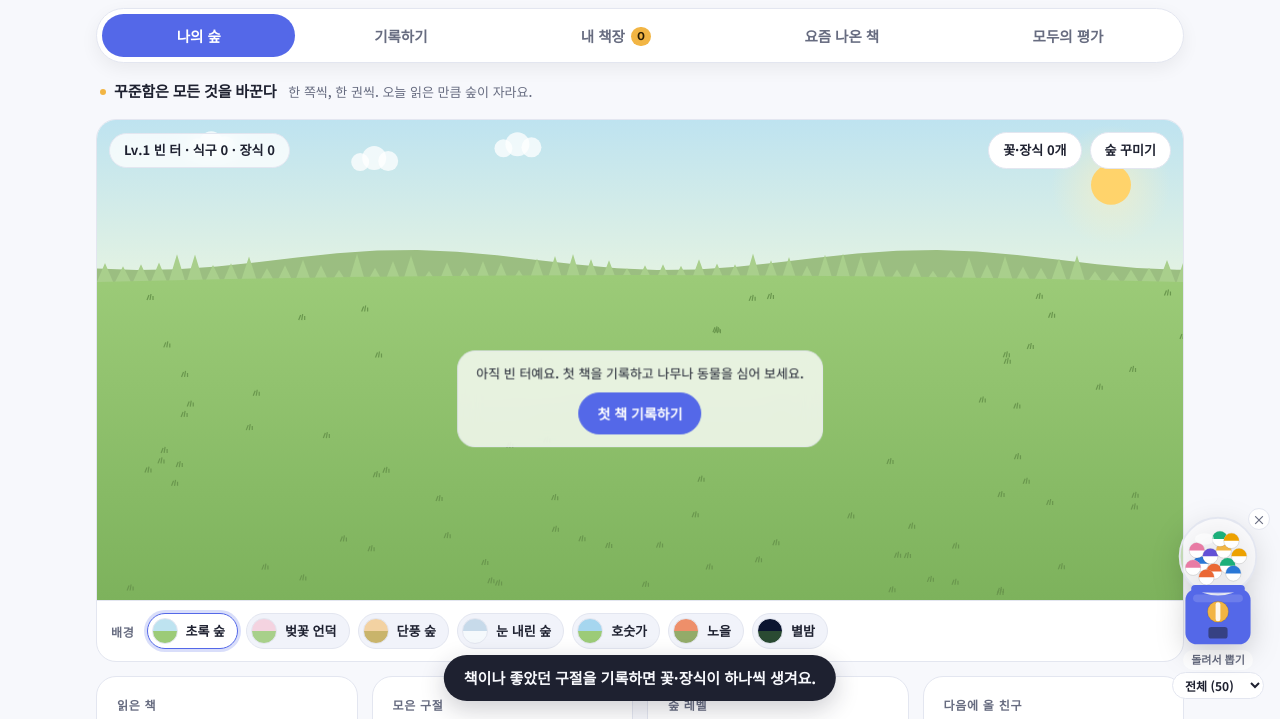
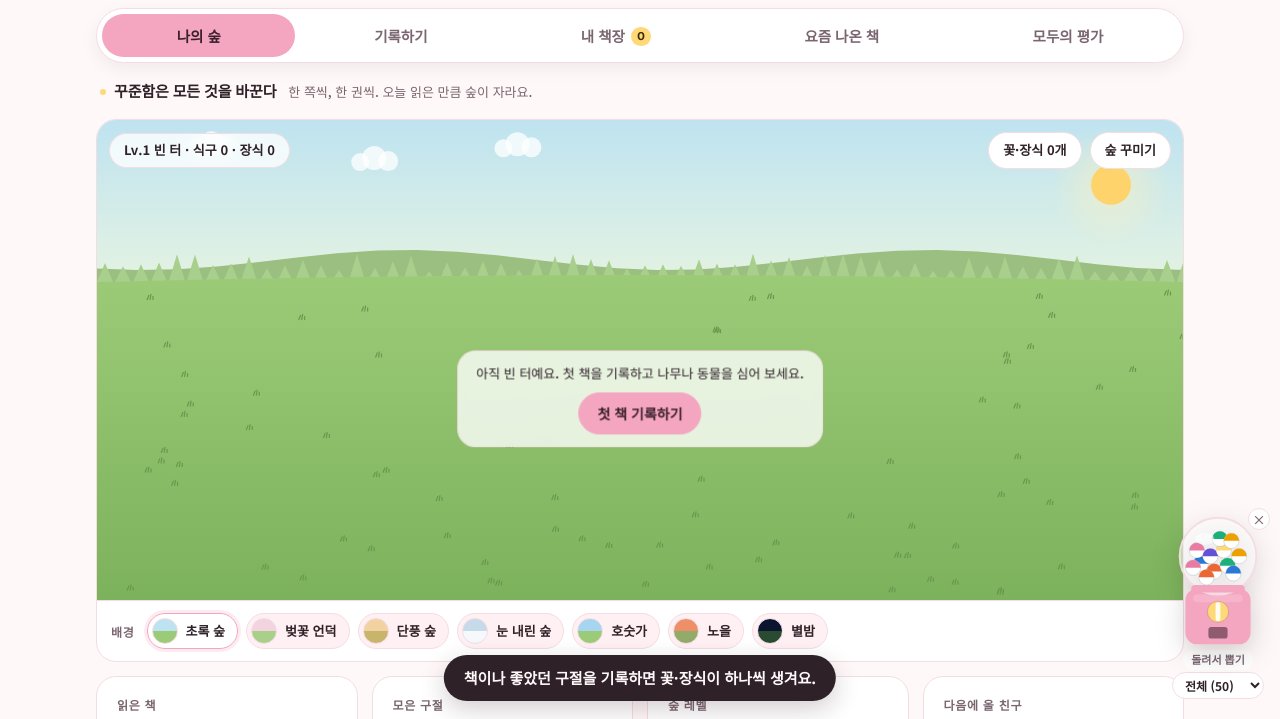
Before and after one commit to cho602/site04, a plain HTML site: page index.html in a window 1280 px wide. Both pictures are taken after a click on the button "꽃·장식 0개". Shown: the part 81-800 px from the top of the page. Drawn offline with nearby package versions, Linux system fonts and the light colour scheme; a web font is replaced by a local one.

Commit message:
Pastel pink and yellow palette
Co-Authored-By: Claude Opus 5.5 <noreply@anthropic.com>

```diff
--- a/index.html
+++ b/index.html
@@ -13,8 +13,8 @@
 <style>
 /* Layout: bento grid — a full-width living forest tile with a background strip, stat tiles, a "new books" shelf, then record form beside my bookshelf. */
 :root {
-  --bg: #F7F8FC; --card: #FFFFFF; --card2: #F1F3FA; --ink: #1E2130; --muted: #676C80; --line: #E3E6F0;
-  --accent: #5468E8; --accent-ink: #FFFFFF; --pop: #F2B544; --pop-ink: #2A1C04; --danger: #C2412D; --glass: rgba(255,255,255,0.78);
+  --bg: #FFF8F9; --card: #FFFFFF; --card2: #FFF0F3; --ink: #2E2228; --muted: #7A6670; --line: #F3DDE3;
+  --accent: #F4A6C0; --accent-ink: #3B1F2B; --pop: #FFD978; --pop-ink: #3A2A06; --danger: #C2412D; --glass: rgba(255,255,255,0.78);
   --s1: #2a78d6; --s2: #eb6834; --s3: #1baf7a; --s4: #eda100; --s5: #e87ba4; --s6: #008300; --s7: #6250d6; --s8: #e34948; --s-other: #a3a39c;
   --f-display: "Noto Sans KR", "Apple SD Gothic Neo", "Malgun Gothic", sans-serif;
   --f-num: "Bricolage Grotesque", "Noto Sans KR", system-ui, sans-serif;
@@ -22,14 +22,14 @@
   --night: 0;
 }
 @media (prefers-color-scheme: dark) { :root:not([data-theme="light"]) {
-  --bg: #14161F; --card: #1C1F2B; --card2: #242836; --ink: #EEF0F7; --muted: #A0A5B8; --line: #30354A;
-  --accent: #9DAAFF; --accent-ink: #141833; --pop: #F2B544; --pop-ink: #2A1C04; --danger: #F08A72; --glass: rgba(28,31,43,0.8);
+  --bg: #1A1418; --card: #241C21; --card2: #2D2329; --ink: #F7ECF0; --muted: #B8A3AD; --line: #3D2F36;
+  --accent: #F4A6C0; --accent-ink: #2B141E; --pop: #FFD978; --pop-ink: #3A2A06; --danger: #F08A72; --glass: rgba(36,28,33,0.8);
   --s1: #3987e5; --s2: #d95926; --s3: #199e70; --s4: #c98500; --s5: #d55181; --s6: #0ca30c; --s7: #9085e9; --s8: #e66767; --s-other: #6b6b66;
   --night: 1; color-scheme: dark;
 } }
 :root[data-theme="dark"] {
-  --bg: #14161F; --card: #1C1F2B; --card2: #242836; --ink: #EEF0F7; --muted: #A0A5B8; --line: #30354A;
-  --accent: #9DAAFF; --accent-ink: #141833; --pop: #F2B544; --pop-ink: #2A1C04; --danger: #F08A72; --glass: rgba(28,31,43,0.8);
+  --bg: #1A1418; --card: #241C21; --card2: #2D2329; --ink: #F7ECF0; --muted: #B8A3AD; --line: #3D2F36;
+  --accent: #F4A6C0; --accent-ink: #2B141E; --pop: #FFD978; --pop-ink: #3A2A06; --danger: #F08A72; --glass: rgba(36,28,33,0.8);
   --s1: #3987e5; --s2: #d95926; --s3: #199e70; --s4: #c98500; --s5: #d55181; --s6: #0ca30c; --s7: #9085e9; --s8: #e66767; --s-other: #6b6b66;
   --night: 1; color-scheme: dark;
 }
@@ -42,7 +42,7 @@ h1, h2, h3 { font-family: var(--f-display); font-weight: 700; letter-spacing: -0
 h2 { font-size: 22px; line-height: 1.2; }
 h3 { font-size: 18px; line-height: 1.3; }
 button, input, textarea { font: inherit; color: inherit; }
-:focus-visible { outline: 2px solid var(--accent); outline-offset: 2px; }
+:focus-visible { outline: 2px solid var(--ink); outline-offset: 2px; }
 a { color: inherit; }
 
 .top { display: flex; flex-wrap: wrap; align-items: center; justify-content: space-between; gap: 12px; padding-block: 4px; }
@@ -146,7 +146,7 @@ body::before { content: ""; position: fixed; inset: 0 0 auto; height: env(safe-a
 .gacha { position: fixed; right: max(16px, env(safe-area-inset-right, 0px)); bottom: calc(20px + env(safe-area-inset-bottom, 0px)); z-index: 25; display: grid; justify-items: center; gap: 2px; }
 .g-machine { position: relative; width: 92px; border: 0; padding: 0; background: none; cursor: pointer; filter: drop-shadow(0 8px 14px rgba(0,0,0,0.18)); }
 .g-machine svg { display: block; width: 100%; height: auto; overflow: visible; }
-.g-body { fill: var(--accent); } .g-shine { fill: rgba(255,255,255,0.14); } .g-chute { fill: color-mix(in srgb, var(--accent) 45%, #1E2130); } .g-rim { fill: var(--accent); }
+.g-body { fill: var(--accent); } .g-shine { fill: rgba(255,255,255,0.14); } .g-chute { fill: color-mix(in srgb, var(--accent) 45%, #3B1F2B); } .g-rim { fill: var(--accent); }
 .g-dome { fill: color-mix(in srgb, var(--card) 55%, transparent); stroke: var(--line); stroke-width: 2; }
 .g-glint { fill: rgba(255,255,255,0.55); }
 .g-knobc { fill: var(--pop); stroke: rgba(0,0,0,0.15); stroke-width: 1; } .g-knobbar { fill: #FFFFFF; opacity: 0.9; }
@@ -303,7 +303,7 @@ textarea { resize: vertical; min-height: 64px; line-height: 1.6; }
 .modal { position: fixed; inset: 0; background: rgba(8, 14, 10, 0.5); display: grid; place-items: center; z-index: 30;
   padding: max(16px, env(safe-area-inset-top, 0px)) max(16px, env(safe-area-inset-right, 0px)) max(16px, env(safe-area-inset-bottom, 0px)) max(16px, env(safe-area-inset-left, 0px)); }
 .modal .panel { width: min(560px, 100%); max-height: 100%; overflow: auto; }
-.toast { box-shadow: 0 8px 24px rgba(30,33,48,0.22); position: fixed; left: 50%; transform: translateX(-50%); bottom: calc(18px + env(safe-area-inset-bottom, 0px));
+.toast { box-shadow: 0 8px 24px rgba(59,31,43,0.22); position: fixed; left: 50%; transform: translateX(-50%); bottom: calc(18px + env(safe-area-inset-bottom, 0px));
   background: var(--ink); color: var(--bg); padding: 11px 20px; border-radius: 999px; font-weight: 600; z-index: 40; max-width: calc(100% - 32px); text-align: center; }
 
 @media (max-width: 900px) {
```
